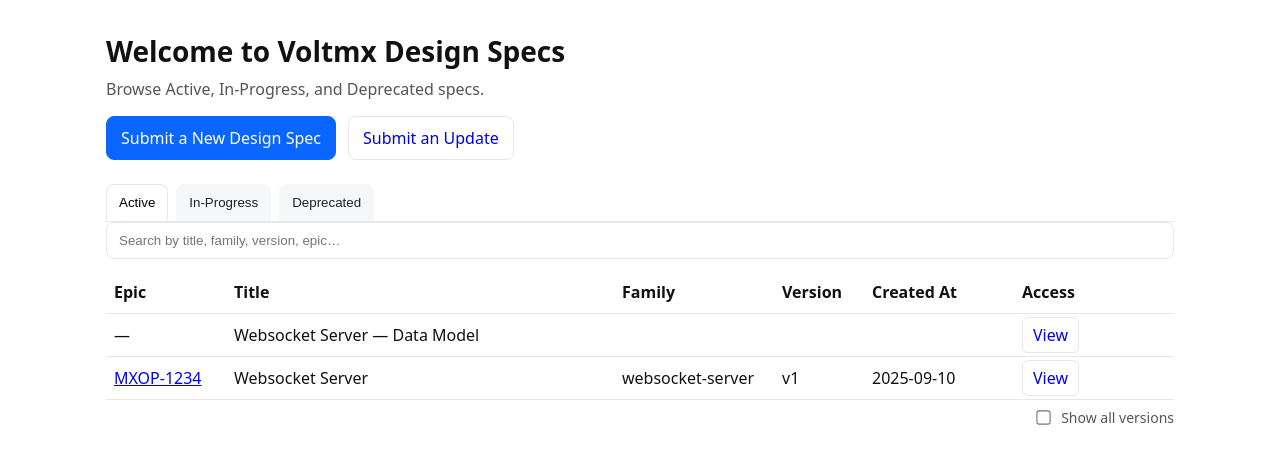
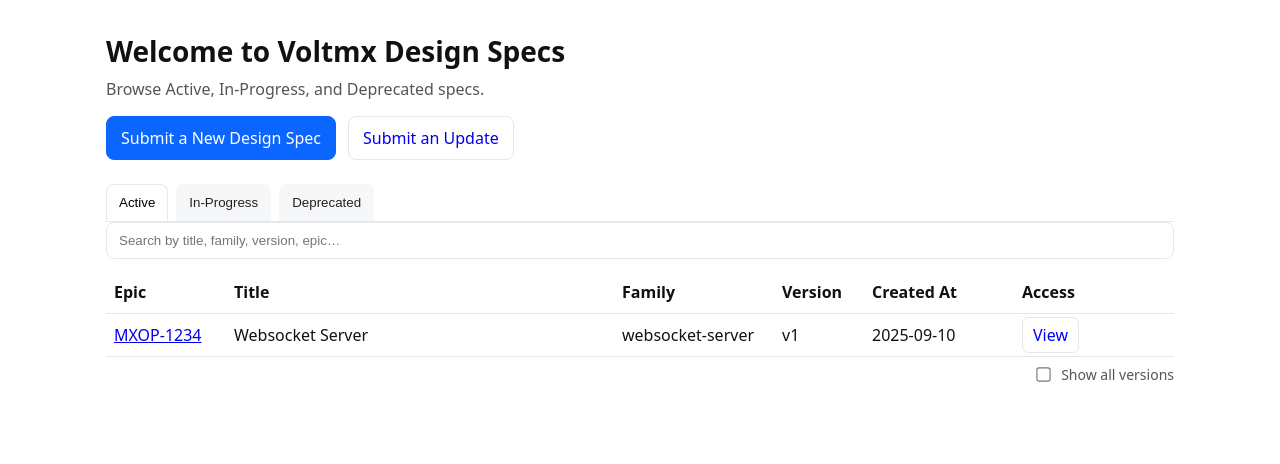
Before and after one commit to pranavwani/design-spec-v3, a Jekyll site: the page built from index.html, in a window 1280 px wide. Shown: the top 464 px of the page. Built offline with Jekyll 4.4.1, drawn with Linux system fonts in a browser that asks for light colours; some of the changed lines change nothing that is shown.

Commit message:
fix: not showing specs properly

```diff
--- a/index.html
+++ b/index.html
@@ -22,7 +22,11 @@
   </div>
 </header>
 
-{% assign all_specs = site.specs %}
+{%- comment -%}
+Only include **space roots** (…/index.md). This prevents sibling pages (api.md, ux.md, etc.)
+from appearing as rows in the main table.
+{%- endcomment -%}
+{% assign all_specs = site.specs | where_exp: "d", "d.path contains '/index.md'" %}
 
 <table id="specTable" aria-live="polite">
   <thead>
```
